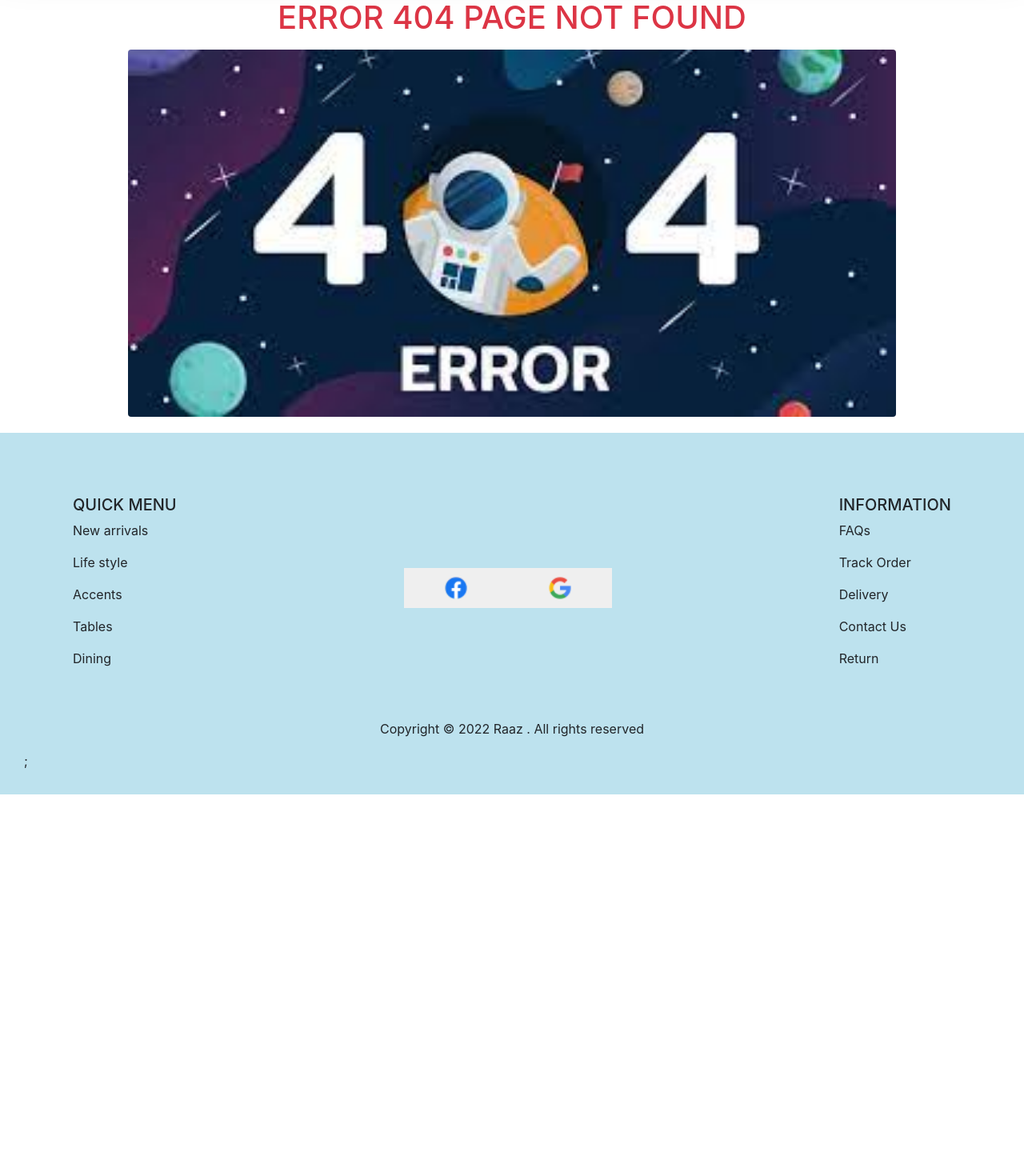
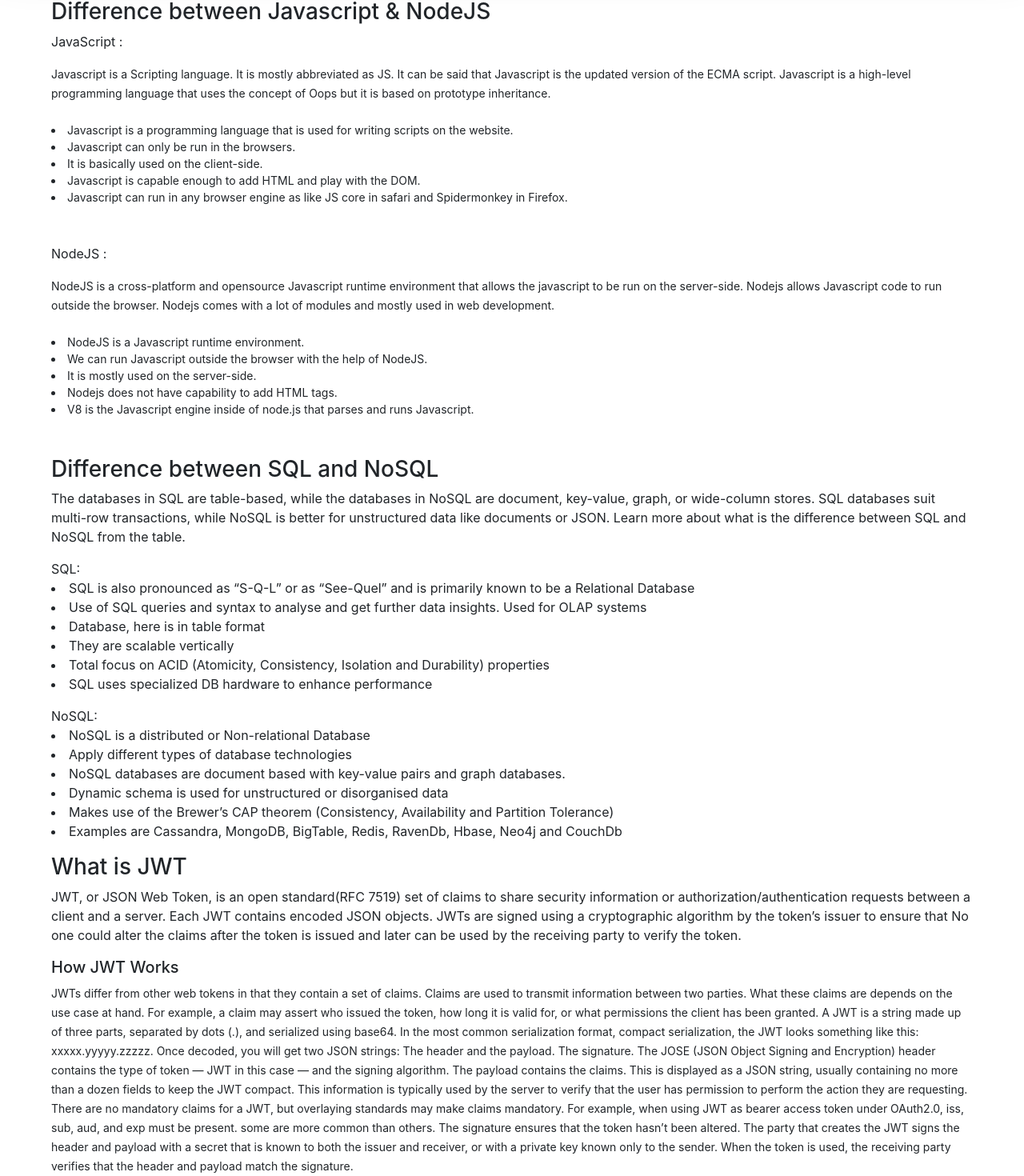
Before and after one commit to Raselraaz123/Raaz_Perfume_Store_client-side, a React (Create React App) app: page /blog in a window 1280 px wide. Shown: the part 126-1596 px from the top of the page at 80% size. Before the commit the page ends 1119 px from the top, so only its background shows below. Built offline with nearby package versions, Linux system fonts and the light colour scheme; no server answers.

Commit message:
about us and blog section ok

```diff
--- a/src/App.js
+++ b/src/App.js
@@ -2,6 +2,8 @@
 import { Route, Routes } from 'react-router-dom';
 import './App.css';
 import Header from './components/Header/Header';
+import AboutUs from './components/Page/AboutUs/AboutUs';
+import Blog from './components/Page/Blog/Blog';
 import Footer from './components/Page/Footer/Footer';
 import Home from './components/Page/Home/Home';
 import Login from './components/Page/Login/Login';
@@ -15,6 +17,8 @@
       <Routes>
         <Route path='/'element={<Home></Home>}></Route>
         <Route path='/home' element={<Home></Home>}></Route>
+        <Route path='/about' element={<AboutUs></AboutUs>}></Route>
+        <Route path='/blog'element={<Blog></Blog>}></Route>
         <Route path='/login' element={<Login></Login>}></Route>
         <Route path='/register'element={<Register></Register>}></Route>
         <Route path='*'element={<NotFound></NotFound>}></Route>
--- /dev/null
+++ b/src/components/Page/AboutUs/AboutUs.css
@@ -0,0 +1,17 @@
+.about-container{
+  width: 90%;
+  margin: 0 auto;
+}
+.img-style{
+  display: flex;
+  justify-content: center;
+}
+.title{
+  font-size: 30px;
+  font-family: fantasy;
+  font-style: italic;
+
+}
+.font-size{
+  font-size: 25px;
+}
--- /dev/null
+++ b/src/components/Page/AboutUs/AboutUs.js
@@ -0,0 +1,61 @@
+import React from 'react';
+import store from '../../../img/store/perfumes_shop.jpg'
+import './AboutUs.css'
+const AboutUs = () => {
+  return (
+    <div className="about-container">
+      <article className="mt-5">
+        <h3 className="text-center title">About us</h3>
+        <div className="img-style">
+          <img src={store} alt="" />
+        </div>
+        <p className="text-center mt-3">
+          The Perfume Shop is the UK’s largest specialist fragrance retailer
+          with 215 stores across the UK & Ireland, selling all major designer
+          fragrance brands, classic and celebrity perfumes, aftershaves and body
+          products with unrivalled expertise at value for money prices.
+        </p>
+      </article>
+      <article className=" text-center">
+        <h3 className="title">Our Mission</h3>
+        <p className="font-size">
+          <b>
+            To share our genuine passion for perfume & people and offer the most
+            knowledgeable fragrance expertise on the high street.
+          </b>
+        </p>
+      </article>
+      <article className="  text-center">
+        <h3 className="title">Our History</h3>
+        <p>
+          Founded in 1992, The Perfume Shop set out with the simple idea of
+          making luxury perfume brands accessible to everyone at an affordable
+          price. With the first store openings in Birmingham, Belfast & Milton
+          Keynes, The Perfume Shop developed a genuine passion for delighting
+          customers with expert perfume knowledge and the highest customer
+          service standards which remain at the forefront of everything the
+          brand stands for today. In 2005 The Perfume Shop was acquired by the
+          world's largest international health and beauty retailer A.S Watson -
+          known in 25 markets, they opened their 15,000th store in March 2019.
+          Find out more about our history and our parent company.
+        </p>
+      </article>
+      <article className="  text-center">
+        <h3 className="title">Our Expertise</h3>
+        <p>
+          We are the leading perfume experts in the UK. You can be sure that you
+          are in the best place when making a purchase at The Perfume Shop. We
+          have trained and developed the most knowledgeable team of sales
+          advisors in the perfume industry, proudly boasting the largest number
+          of industry recognised CFSS (Certified Fragrance Sales Specialist)
+          graduates in the UK. To further showcase our dedication to fragrance
+          expertise, we recently established our own innovative programme, "The
+          Perfume School”, so that you can always have confidence in our high
+          quality, unbiased advice every time you shop.
+        </p>
+      </article>
+    </div>
+  );
+};
+
+export default AboutUs;
--- /dev/null
+++ b/src/components/Page/Blog/Blog.css
@@ -0,0 +1,4 @@
+.blog-container{
+  width: 90%;
+  margin: 0 auto;
+}
--- /dev/null
+++ b/src/components/Page/Blog/Blog.js
@@ -0,0 +1,140 @@
+import React from 'react';
+import './Blog.css'
+const Blog = () => {
+  return (
+    <div className="blog-container">
+      <article>
+        <h3 className="mt-5">Difference between Javascript & NodeJS</h3>
+        <p>JavaScript : </p>
+        <small>
+          Javascript is a Scripting language. It is mostly abbreviated as JS. It
+          can be said that Javascript is the updated version of the ECMA script.
+          Javascript is a high-level programming language that uses the concept
+          of Oops but it is based on prototype inheritance.
+          <br />
+          <br />
+          <li>
+            Javascript is a programming language that is used for writing
+            scripts on the website.
+          </li>
+          <li>Javascript can only be run in the browsers.</li>
+          <li> It is basically used on the client-side.</li>
+          <li>
+            Javascript is capable enough to add HTML and play with the DOM.
+          </li>
+          <li>
+            Javascript can run in any browser engine as like JS core in safari
+            and Spidermonkey in Firefox.
+          </li>
+        </small>{" "}
+        <br />
+        <br />
+        <p c>NodeJS : </p>
+        <small>
+          NodeJS is a cross-platform and opensource Javascript runtime
+          environment that allows the javascript to be run on the server-side.
+          Nodejs allows Javascript code to run outside the browser. Nodejs comes
+          with a lot of modules and mostly used in web development.
+          <br />
+          <br />
+          <li>NodeJS is a Javascript runtime environment.</li>
+          <li>
+            We can run Javascript outside the browser with the help of NodeJS.
+          </li>
+          <li>It is mostly used on the server-side.</li>
+          <li>Nodejs does not have capability to add HTML tags.</li>
+          <li>
+            V8 is the Javascript engine inside of node.js that parses and runs
+            Javascript.
+          </li>
+        </small>
+      </article>
+      <article>
+        <h3 className="mt-5">Difference between SQL and NoSQL</h3>
+        <p>
+          The databases in SQL are table-based, while the databases in NoSQL are
+          document, key-value, graph, or wide-column stores. SQL databases suit
+          multi-row transactions, while NoSQL is better for unstructured data
+          like documents or JSON. Learn more about what is the difference
+          between SQL and NoSQL from the table.
+        </p>
+        <p>
+          SQL:
+          <li>
+            SQL is also pronounced as “S-Q-L” or as “See-Quel” and is primarily
+            known to be a Relational Database
+          </li>
+          <li>
+            Use of SQL queries and syntax to analyse and get further data
+            insights. Used for OLAP systems
+          </li>
+          <li>Database, here is in table format</li>
+          <li>They are scalable vertically</li>
+          <li>
+            Total focus on ACID (Atomicity, Consistency, Isolation and
+            Durability) properties
+          </li>
+          <li>SQL uses specialized DB hardware to enhance performance</li>
+        </p>
+        <p>
+          NoSQL:
+          <li>NoSQL is a distributed or Non-relational Database</li>
+          <li>Apply different types of database technologies</li>
+          <li>
+            NoSQL databases are document based with key-value pairs and graph
+            databases.
+          </li>
+          <li>Dynamic schema is used for unstructured or disorganised data</li>
+          <li>
+            Makes use of the Brewer’s CAP theorem (Consistency, Availability and
+            Partition Tolerance)
+          </li>
+          <li>
+            Examples are Cassandra, MongoDB, BigTable, Redis, RavenDb, Hbase,
+            Neo4j and CouchDb
+          </li>
+        </p>
+      </article>
+      <article>
+        <h3>What is JWT</h3>
+        <p>
+          JWT, or JSON Web Token, is an open standard(RFC 7519) set of claims to
+          share security information or authorization/authentication requests
+          between a client and a server. Each JWT contains encoded JSON objects.
+          JWTs are signed using a cryptographic algorithm by the token’s issuer
+          to ensure that No one could alter the claims after the token is issued
+          and later can be used by the receiving party to verify the token.
+        </p>
+        <h5>How JWT Works</h5>
+        <small>
+          JWTs differ from other web tokens in that they contain a set of
+          claims. Claims are used to transmit information between two parties.
+          What these claims are depends on the use case at hand. For example, a
+          claim may assert who issued the token, how long it is valid for, or
+          what permissions the client has been granted. A JWT is a string made
+          up of three parts, separated by dots (.), and serialized using base64.
+          In the most common serialization format, compact serialization, the
+          JWT looks something like this: xxxxx.yyyyy.zzzzz. Once decoded, you
+          will get two JSON strings: The header and the payload. The signature.
+          The JOSE (JSON Object Signing and Encryption) header contains the type
+          of token — JWT in this case — and the signing algorithm. The payload
+          contains the claims. This is displayed as a JSON string, usually
+          containing no more than a dozen fields to keep the JWT compact. This
+          information is typically used by the server to verify that the user
+          has permission to perform the action they are requesting. There are no
+          mandatory claims for a JWT, but overlaying standards may make claims
+          mandatory. For example, when using JWT as bearer access token under
+          OAuth2.0, iss, sub, aud, and exp must be present. some are more common
+          than others. The signature ensures that the token hasn’t been altered.
+          The party that creates the JWT signs the header and payload with a
+          secret that is known to both the issuer and receiver, or with a
+          private key known only to the sender. When the token is used, the
+          receiving party verifies that the header and payload match the
+          signature.{" "}
+        </small>
+      </article>
+    </div>
+  );
+};
+
+export default Blog;
```
Also changed, not shown: src/img/store/perfumes_shop.jpg (added).
